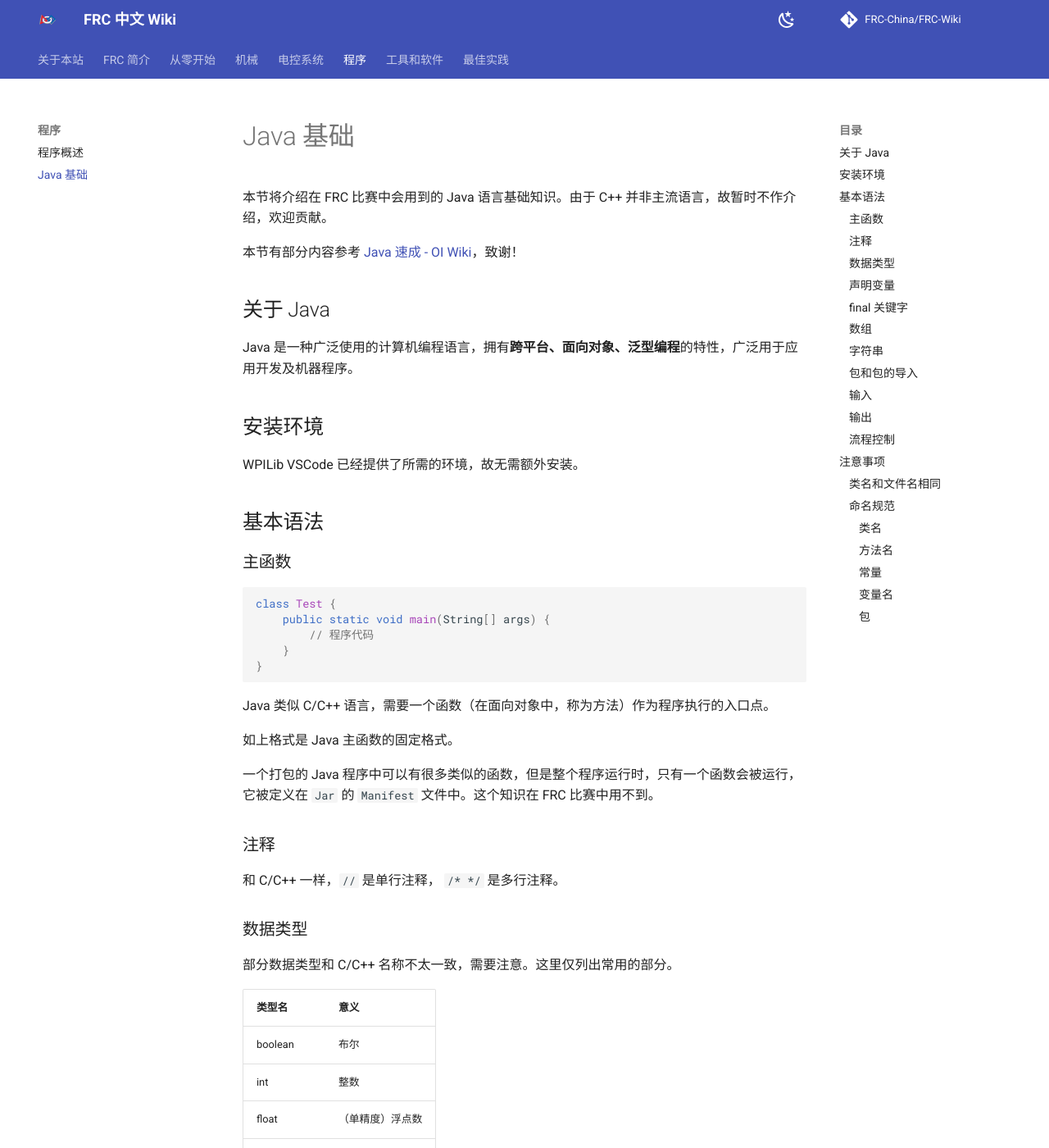
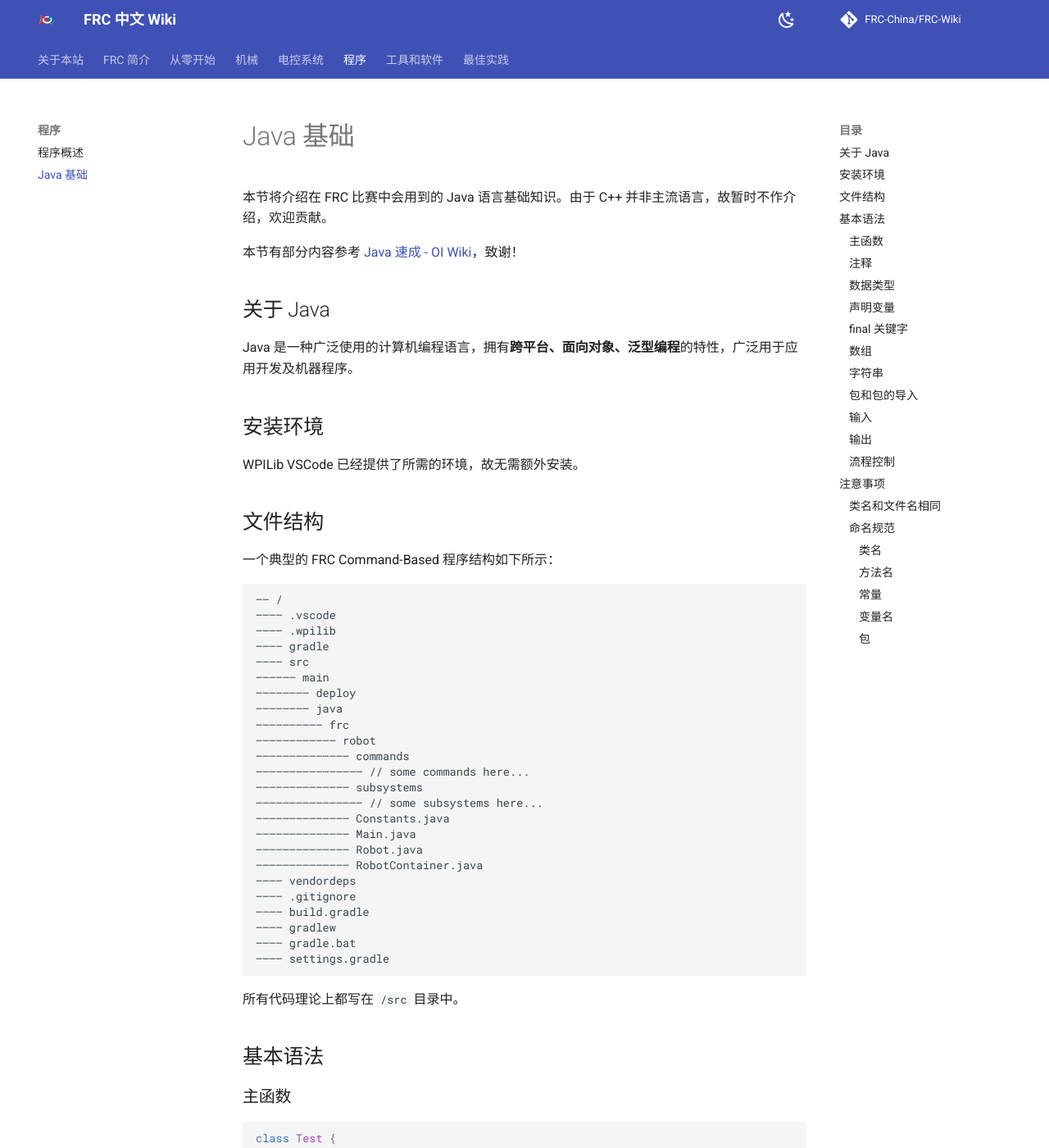
Before and after one commit to FRC-China/FRC-Wiki, an MkDocs documentation site: the page built from docs/programming/java-basics.md, in a window 1280 px wide and 1400 px high. Shown: the whole window at 82% size. Built offline with MkDocs 1.6.1 and Material for MkDocs 9.7.7, drawn with Linux system fonts in a browser that asks for light colours; comment, search, counter and statistics services are not loaded.

Commit message:
feat(programming/java-basics): 添加 FRC 文件结构

````diff
--- a/docs/programming/java-basics.md
+++ b/docs/programming/java-basics.md
@@ -11,6 +11,39 @@ Java 是一种广泛使用的计算机编程语言，拥有**跨平台、面向
 ## 安装环境
 
 WPILib VSCode 已经提供了所需的环境，故无需额外安装。
+
+## 文件结构
+
+一个典型的 FRC Command-Based 程序结构如下所示：
+
+```
+—— /
+———— .vscode
+———— .wpilib
+———— gradle
+———— src
+—————— main
+———————— deploy
+———————— java
+—————————— frc
+———————————— robot
+—————————————— commands
+———————————————— // some commands here...
+—————————————— subsystems
+———————————————— // some subsystems here...
+—————————————— Constants.java
+—————————————— Main.java
+—————————————— Robot.java
+—————————————— RobotContainer.java
+———— vendordeps
+———— .gitignore
+———— build.gradle
+———— gradlew
+———— gradle.bat
+———— settings.gradle
+```
+
+所有代码理论上都写在 `/src` 目录中。
 
 ## 基本语法
 
````
